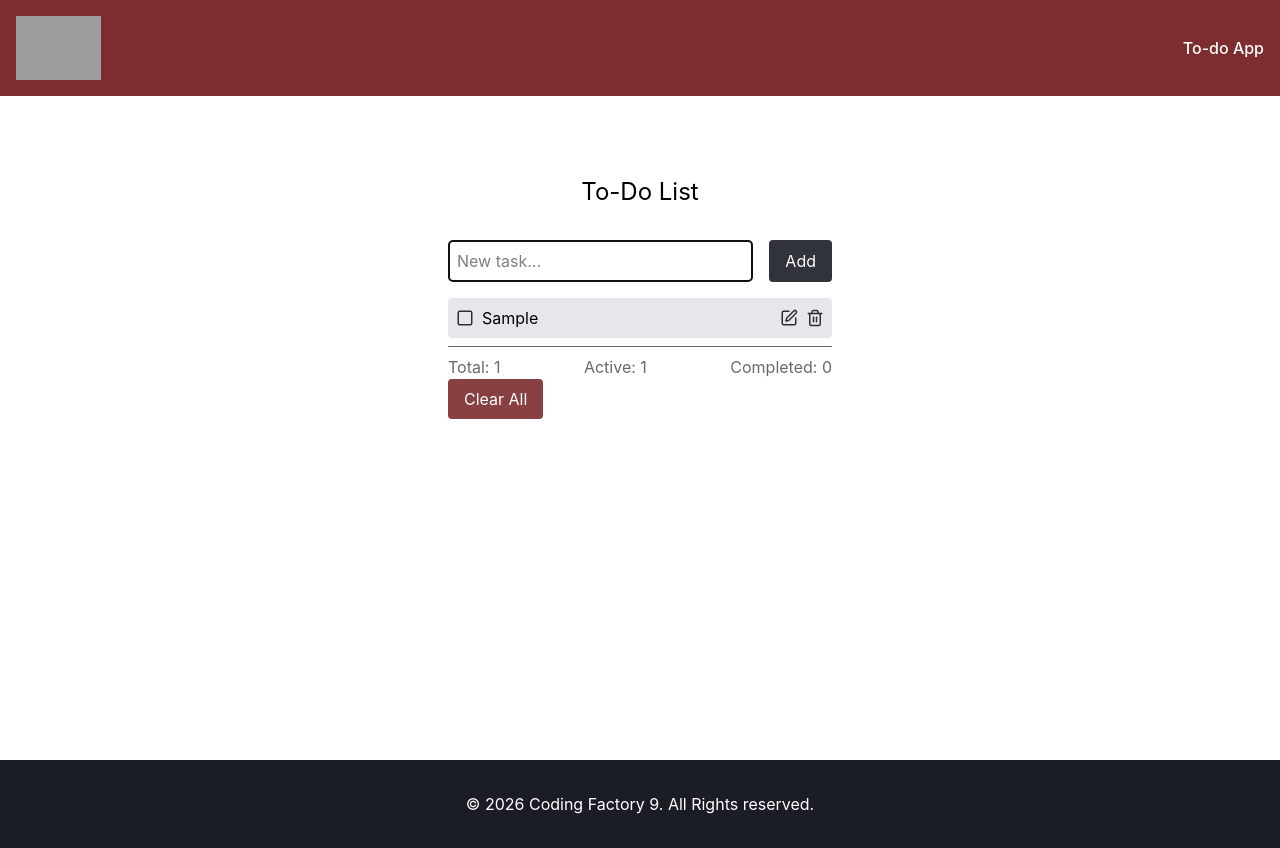
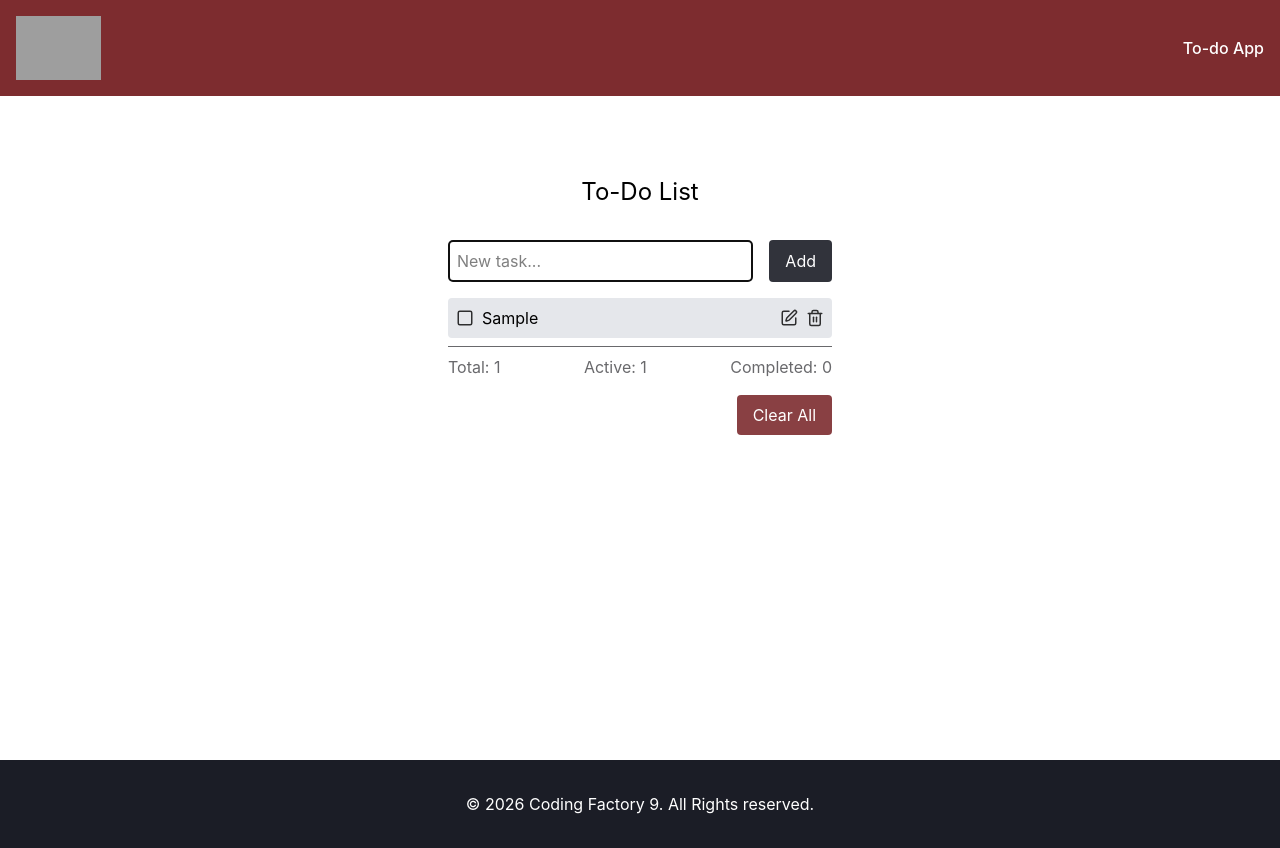
Before and after one commit to giavag/cf9-react-todo-app, a React (Vite) app: page / in a window 1280 px wide. Both pictures are taken after typing "Sample" into the empty fields and a click on the button "Add". Built offline with nearby package versions, Linux system fonts and the light colour scheme; grey boxes are pictures that could not be loaded.

Commit message:
chore(ui): move button at the end of line

```diff
--- a/src/features/todo/TodoApp.tsx
+++ b/src/features/todo/TodoApp.tsx
@@ -31,11 +31,13 @@
                 <TodoStats todos={todos}/>
 
                 {todos.length > 0 && (
-                    <Button
-                        addClasses="bg-cf-dark-red"
-                        label="Clear All"
-                        onClick={clearAll}
-                    />
+                    <div className="text-end mt-4">
+                        <Button
+                            addClasses="bg-cf-dark-red"
+                            label="Clear All"
+                            onClick={clearAll}
+                        />
+                    </div>
                 )}
             </div>
         </>
```
